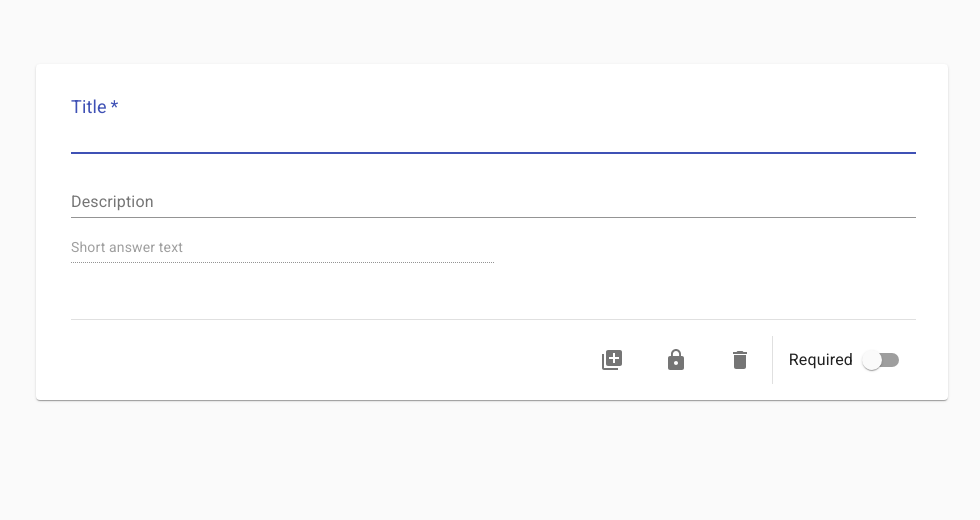
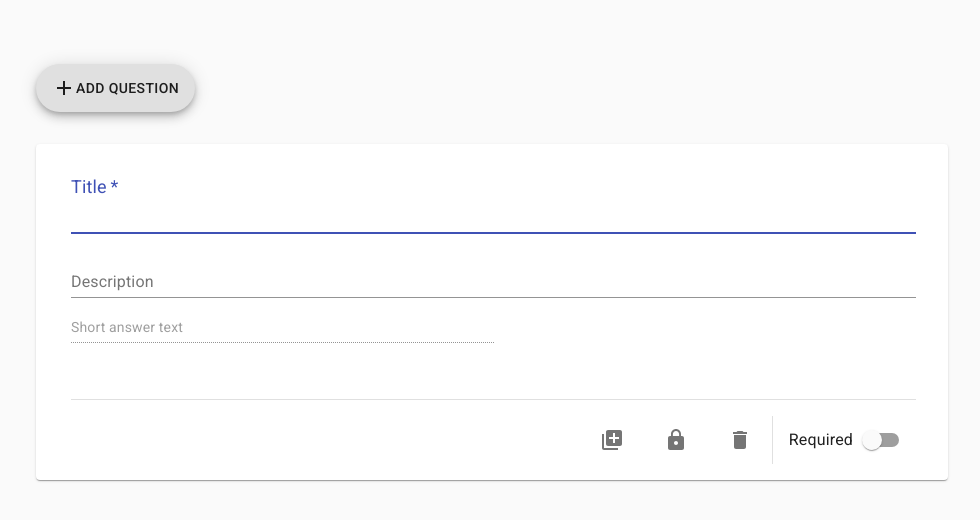
Before and after one commit to freemagee/form-builder, a React (Create React App) app: page / in a window 1280 px wide. Shown: the top 520 px of the page, without its empty margins (148-1128 px from the left). Built offline with nearby package versions, Linux system fonts and the light colour scheme.

Commit message:
Add 'add question' component'

```diff
--- /dev/null
+++ b/src/AddQuestion.js
@@ -0,0 +1,18 @@
+import React from 'react';
+import Fab from '@material-ui/core/Fab';
+import AddIcon from '@material-ui/icons/Add';
+
+function AddQuestion(props) {
+  const handleClick = event => {
+    props.add();
+  };
+
+  return (
+    <Fab variant="extended" aria-label="Add" onClick={handleClick}>
+      <AddIcon />
+      Add question
+    </Fab>
+  );
+}
+
+export default AddQuestion;
--- a/src/App.js
+++ b/src/App.js
@@ -1,12 +1,14 @@
-import React, { useState } from 'react';
-import { makeStyles } from '@material-ui/core/styles';
-import QuestionType from './QuestionType';
-import Box from '@material-ui/core/Box';
+import React, { useState } from "react";
+import { makeStyles } from "@material-ui/core/styles";
+import { uuid } from "./Utils/Math.uuid";
+import AddQuestion from "./AddQuestion";
+import QuestionType from "./QuestionType";
+import Container from "@material-ui/core/Container";
 
 // 'Extend' the default styles
 const useStyles = makeStyles(theme => ({
-  box: {
-    marginTop: theme.spacing(8),
+  container: {
+    marginTop: theme.spacing(8)
   }
 }));
 
@@ -14,6 +16,16 @@ function App() {
   const classes = useStyles();
 
   const [clickOutside, setClickOutside] = useState({ clickOutside: false });
+
+  const [questionList, setQuestionList] = useState({
+    questions: [
+      {
+        type: "Text",
+        uuid: uuid(),
+        active: false
+      }
+    ]
+  });
 
   const outsideClick = event => {
     event.preventDefault();
@@ -24,11 +36,37 @@ function App() {
     setClickOutside({ clickOutside: false });
   };
 
+  const addNewQuestion = () => {
+    const questions = questionList.questions;
+
+    questions.push({
+      type: "Text",
+      uuid: uuid(),
+      active: false
+    });
+    setQuestionList({ questions: questions });
+  };
+
+  const questionTypeList = questionList.questions.map(question => {
+    return (
+      <QuestionType
+        key={question.uuid}
+        outside={clickOutside}
+        isActive={childIsActive}
+      />
+    );
+  });
+
   return (
-    <Box component="main" className={classes.box} onClick={outsideClick}>
-      <QuestionType outside={ clickOutside } isActive={childIsActive} />
-    </Box>
-  )
+    <Container
+      className={classes.container}
+      maxWidth="md"
+      onClick={outsideClick}
+    >
+      <AddQuestion add={addNewQuestion} />
+      {questionTypeList}
+    </Container>
+  );
 }
 
 export default App;
--- a/src/QuestionType.js
+++ b/src/QuestionType.js
@@ -1,7 +1,6 @@
 import React from 'react';
 import PropTypes from 'prop-types';
 import { makeStyles } from '@material-ui/core/styles';
-import Container from '@material-ui/core/Container';
 import Paper from '@material-ui/core/Paper';
 import Tooltip from '@material-ui/core/Tooltip';
 import FormControlLabel from '@material-ui/core/FormControlLabel';
@@ -17,9 +16,6 @@ import LockIcon from '@material-ui/icons/Lock';
 
 // 'Extend' the default styles
 const useStyles = makeStyles(theme => ({
-  container: {
-    marginBottom: theme.spacing(4),
-  },
   title: {
     '& .MuiFormLabel-root': {
       fontSize: theme.typography.pxToRem(24),
@@ -32,10 +28,11 @@ const useStyles = makeStyles(theme => ({
     },
   },
   paper: {
-    borderLeft: `3px solid transparent`,
+    marginTop: theme.spacing(4),
     paddingTop: theme.spacing(4),
     paddingLeft: theme.spacing(4),
     paddingRight: theme.spacing(4),
+    borderLeft: `3px solid transparent`,
   },
   paperActive: {
     boxShadow: theme.shadows[7],
@@ -97,7 +94,6 @@ function QuestionType(props) {
   }
 
   return (
-    <Container className={classes.container} maxWidth="md">
     <Paper
       className={(state.active === true) ? [classes.paper, classes.paperActive].join(' ') : classes.paper}
       onClick={handleFocus}
@@ -158,7 +154,6 @@ function QuestionType(props) {
         </Box>
       </form>
     </Paper>
-    </Container>
   );
 }
 
--- /dev/null
+++ b/src/Utils/Math.uuid.js
@@ -0,0 +1,67 @@
+// Private array of chars to use
+const CHARS = "0123456789ABCDEFGHIJKLMNOPQRSTUVWXYZabcdefghijklmnopqrstuvwxyz".split(
+  ""
+);
+
+const uuid = function(len, radix) {
+  var chars = CHARS,
+    uuid = [],
+    i;
+  radix = radix || chars.length;
+
+  if (len) {
+    // Compact form
+    for (i = 0; i < len; i++) uuid[i] = chars[0 | (Math.random() * radix)];
+  } else {
+    // rfc4122, version 4 form
+    var r;
+
+    // rfc4122 requires these characters
+    uuid[8] = uuid[13] = uuid[18] = uuid[23] = "-";
+    uuid[14] = "4";
+
+    // Fill in random data.  At i===19 set the high bits of clock sequence as
+    // per rfc4122, sec. 4.1.5
+    for (i = 0; i < 36; i++) {
+      if (!uuid[i]) {
+        r = 0 | (Math.random() * 16);
+        uuid[i] = chars[i === 19 ? (r & 0x3) | 0x8 : r];
+      }
+    }
+  }
+
+  return uuid.join("");
+};
+
+// A more performant, but slightly bulkier, RFC4122v4 solution.  We boost performance
+// by minimizing calls to random()
+const uuidFast = function() {
+  var chars = CHARS,
+    uuid = new Array(36),
+    rnd = 0,
+    r;
+  for (var i = 0; i < 36; i++) {
+    if (i === 8 || i === 13 || i === 18 || i === 23) {
+      uuid[i] = "-";
+    } else if (i === 14) {
+      uuid[i] = "4";
+    } else {
+      if (rnd <= 0x02) rnd = (0x2000000 + Math.random() * 0x1000000) | 0;
+      r = rnd & 0xf;
+      rnd = rnd >> 4;
+      uuid[i] = chars[i === 19 ? (r & 0x3) | 0x8 : r];
+    }
+  }
+  return uuid.join("");
+};
+
+// A more compact, but less performant, RFC4122v4 solution:
+const uuidCompact = function() {
+  return "xxxxxxxx-xxxx-4xxx-yxxx-xxxxxxxxxxxx".replace(/[xy]/g, function(c) {
+    var r = (Math.random() * 16) | 0,
+      v = c === "x" ? r : (r & 0x3) | 0x8;
+    return v.toString(16);
+  });
+};
+
+export { uuid, uuidFast, uuidCompact };
```
Lines whose indentation alone changed are shown as unchanged.
